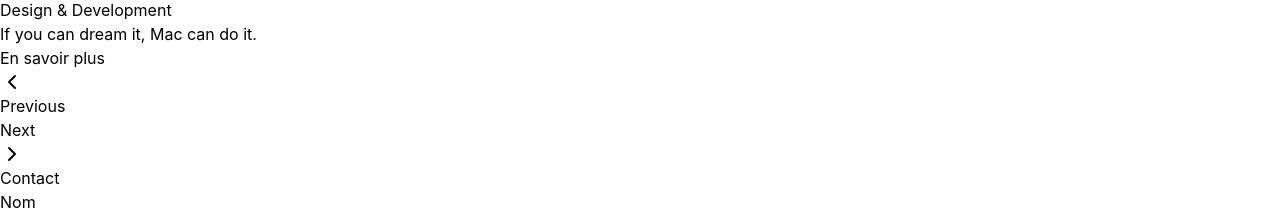
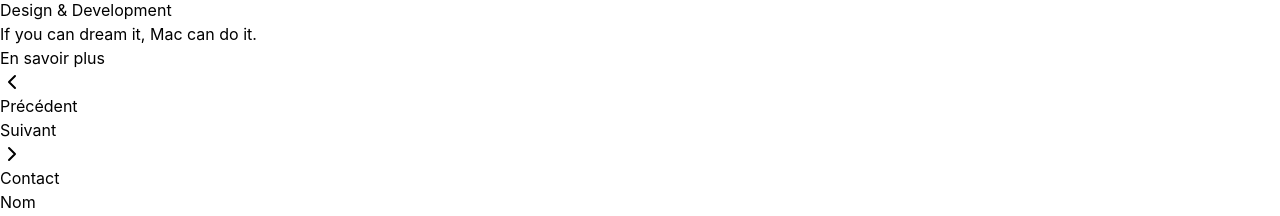
Before and after one commit to Akinaru/portfolio, a React (Vite) app: page / in a window 1280 px wide. Shown: the part 3379-3595 px from the top of the page. Built offline with nearby package versions, Linux system fonts and the light colour scheme; a web font is replaced by a local one.

Commit message:
projects

```diff
--- a/src/Components/Sections/ProjectSection.tsx
+++ b/src/Components/Sections/ProjectSection.tsx
@@ -1,14 +1,20 @@
-import React, { useState } from 'react';
-import { motion, AnimatePresence, Variants } from 'framer-motion';
+import React, { useRef, useState } from 'react';
+import { motion, AnimatePresence, Variants, useInView } from 'framer-motion';
 import { ChevronLeft, ChevronRight } from 'lucide-react';
 import background from '../../assets/background.png';
 
 type Direction = 1 | -1 | 0;
 
 const slideVariants: Variants = {
+  initialEnter: {
+    scale: 0.95,
+    y: 30,
+    opacity: 0,
+  },
   enter: (direction: Direction) => ({
     x: direction > 0 ? '100%' : '-100%',
     opacity: 0,
+    scale: 0.98,
     position: 'absolute',
     width: '100%',
     height: '100%'
@@ -16,21 +22,43 @@ const slideVariants: Variants = {
   center: {
     x: 0,
     opacity: 1,
+    scale: 1,
     position: 'relative',
     zIndex: 1
   },
   exit: (direction: Direction) => ({
     x: direction < 0 ? '100%' : '-100%',
     opacity: 0,
+    scale: 0.98,
     position: 'absolute',
     width: '100%',
     height: '100%'
   })
 };
 
+const contentVariants: Variants = {
+  hidden: {
+    opacity: 0,
+    y: 20,
+  },
+  visible: {
+    opacity: 1,
+    y: 0,
+    transition: {
+      duration: 0.5,
+      ease: "easeOut"
+    }
+  }
+};
+
 const ProjectsSection = () => {
   const [currentIndex, setCurrentIndex] = useState(0);
   const [direction, setDirection] = useState<Direction>(0);
+  const sectionRef = useRef(null);
+  const isInView = useInView(sectionRef, {
+    once: true,
+    amount: 0.3
+  });
 
   const projects = [
     {
@@ -65,12 +93,12 @@ const ProjectsSection = () => {
   };
 
   return (
-    <section className="relative min-h-screen bg-black text-white pt-24">
+    <section ref={sectionRef} className="relative bg-black text-white py-48">
       <div className="max-w-7xl mx-auto px-4">
         <motion.h2
           className="text-4xl font-bold mb-4"
           initial={{ opacity: 0, y: 20 }}
-          whileInView={{ opacity: 1, y: 0 }}
+          animate={isInView ? { opacity: 1, y: 0 } : { opacity: 0, y: 20 }}
           transition={{ duration: 0.8 }}
         >
           Mes Projets
@@ -79,13 +107,18 @@ const ProjectsSection = () => {
         <motion.p
           className="text-neutral-400 mb-12"
           initial={{ opacity: 0 }}
-          whileInView={{ opacity: 1 }}
+          animate={isInView ? { opacity: 1 } : { opacity: 0 }}
           transition={{ duration: 0.8, delay: 0.2 }}
         >
           Découvrez mes projets
         </motion.p>
 
-        <div className="relative w-full max-w-7xl mx-auto">
+        <motion.div
+          className="relative w-full max-w-7xl mx-auto"
+          initial={{ opacity: 0, scale: 0.95 }}
+          animate={isInView ? { opacity: 1, scale: 1 } : { opacity: 0, scale: 0.95 }}
+          transition={{ duration: 0.8, delay: 0.3 }}
+        >
           <div className="relative h-[600px] overflow-hidden rounded-3xl">
             <AnimatePresence initial={false} custom={direction} mode="popLayout">
               <motion.div
@@ -97,16 +130,25 @@ const ProjectsSection = () => {
                 exit="exit"
                 transition={{
                   x: { type: "spring", stiffness: 300, damping: 30 },
-                  opacity: { duration: 0.2 }
+                  opacity: { duration: 0.2 },
+                  scale: { duration: 0.2 }
                 }}
               >
                 <div className="relative w-full h-[600px] rounded-3xl overflow-hidden">
-                  <img
+                  <motion.img
                     src={background}
                     alt={projects[currentIndex].title}
                     className="w-full h-full object-cover"
+                    initial={{ scale: 1.1 }}
+                    animate={{ scale: 1 }}
+                    transition={{ duration: 0.8 }}
                   />
                   <div className="absolute bottom-0 left-0 w-full p-8 bg-gradient-to-t from-black/80 to-transparent">
+                    <motion.div
+                      initial="hidden"
+                      animate="visible"
+                      variants={contentVariants}
+                    >
                       <h3 className="text-3xl font-bold mb-2">{projects[currentIndex].title}</h3>
                       <p className="text-lg text-neutral-300 mb-4">{projects[currentIndex].subtitle}</p>
                       <p className="text-neutral-400 mb-6">{projects[currentIndex].description}</p>
@@ -117,25 +159,30 @@ const ProjectsSection = () => {
                       >
                         En savoir plus
                       </motion.button>
+                    </motion.div>
                   </div>
                 </div>
               </motion.div>
             </AnimatePresence>
           </div>
 
-          {/* Navigation buttons - Now below the slider */}
-          <div className="flex justify-center items-center gap-4 mt-8">
+          <motion.div
+            className="flex justify-center items-center gap-4 my-16"
+            initial={{ opacity: 0, y: 20 }}
+            animate={isInView ? { opacity: 1, y: 0 } : { opacity: 0, y: 20 }}
+            transition={{ duration: 0.8, delay: 0.6 }}
+          >
             <button
               onClick={handlePrevious}
               disabled={currentIndex === 0}
               className={`flex items-center gap-2 px-4 py-2 rounded-full ${
                 currentIndex === 0
-                  ? 'text-neutral-500 cursor-not-allowed'
+                  ? 'text-neutral-500'
                   : 'text-white hover:bg-white/10'
               } transition-colors`}
             >
               <ChevronLeft className="w-5 h-5" />
-              <span>Previous</span>
+              <span>Précédent</span>
             </button>
 
             <div className="flex gap-2">
@@ -158,15 +205,15 @@ const ProjectsSection = () => {
               disabled={currentIndex === projects.length - 1}
               className={`flex items-center gap-2 px-4 py-2 rounded-full ${
                 currentIndex === projects.length - 1
-                  ? 'text-neutral-500 cursor-not-allowed'
+                  ? 'text-neutral-500 '
                   : 'text-white hover:bg-white/10'
               } transition-colors`}
             >
-              <span>Next</span>
+              <span>Suivant</span>
               <ChevronRight className="w-5 h-5" />
             </button>
-          </div>
-        </div>
+          </motion.div>
+        </motion.div>
       </div>
     </section>
   );
```
Lines whose indentation alone changed are shown as unchanged.
